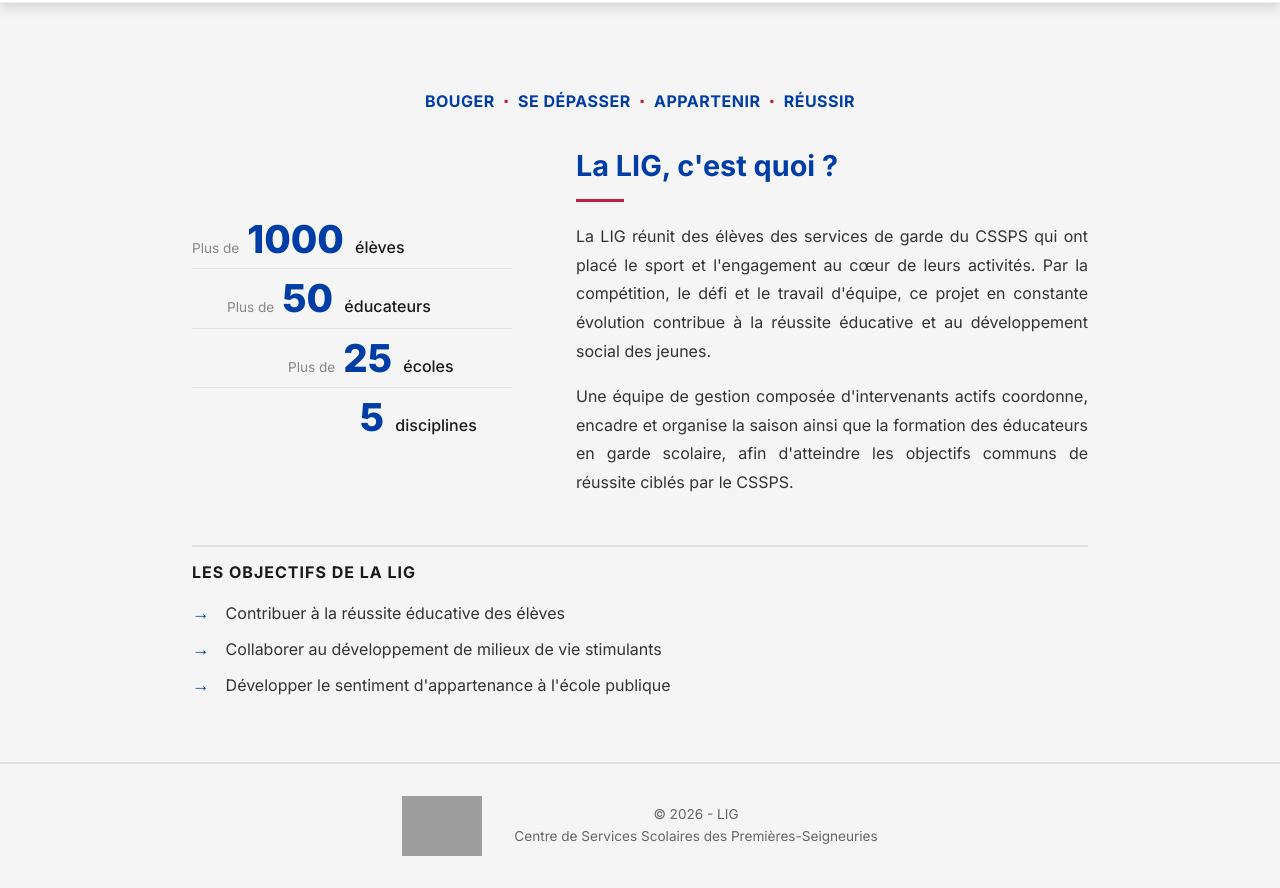
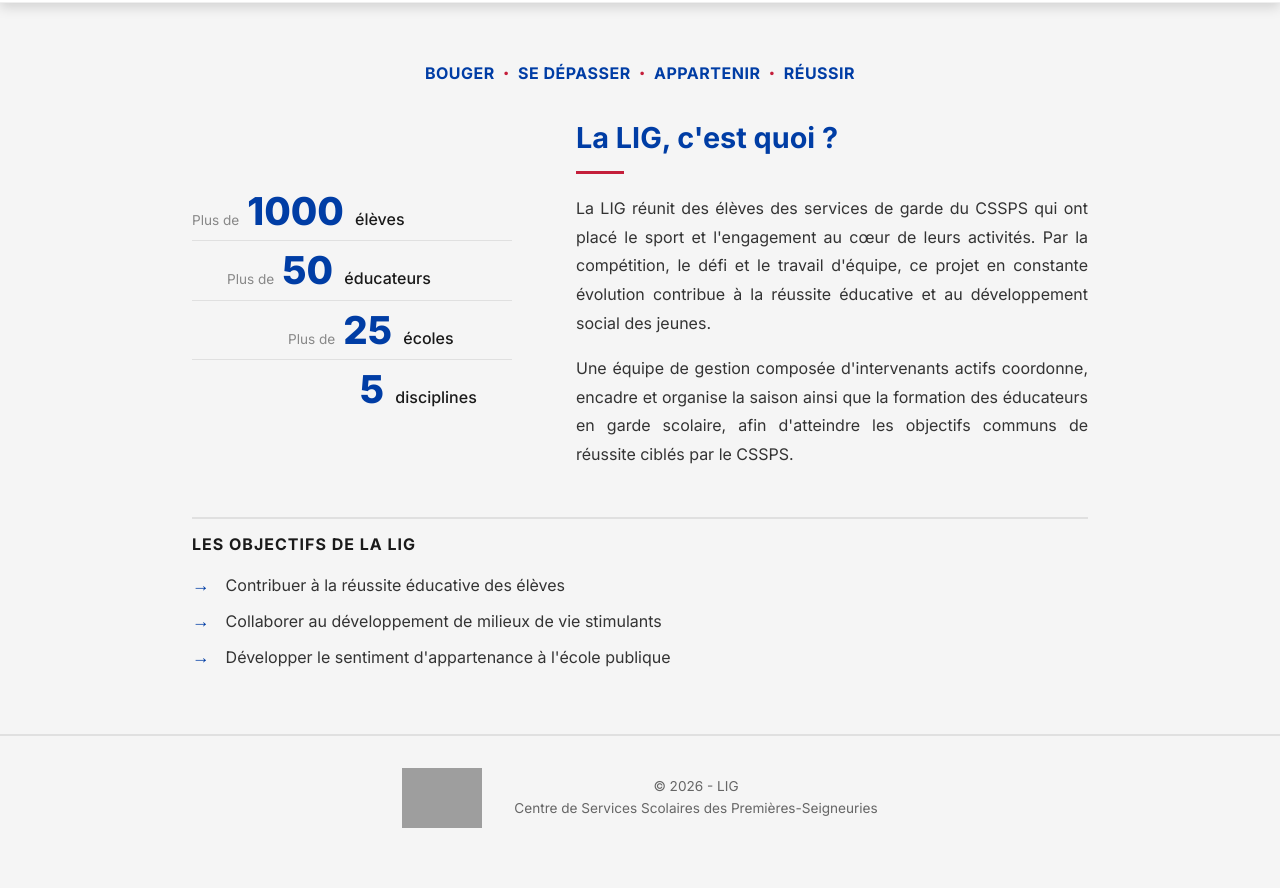
Before and after one commit to cssps-lig/site, a Jekyll site: the page built from lalig.html, in a window 1280 px wide. Shown: the part 203-1091 px from the top of the page. Built offline with Jekyll 4.4.1, drawn with Linux system fonts in a browser that asks for light colours; after the commit the page ends 1063 px from its top, so only the background shows below that; grey boxes are pictures that could not be loaded.

Commit message:
Update styles.css
Ajustement css container

```diff
--- a/assets/css/styles.css
+++ b/assets/css/styles.css
@@ -2017,7 +2017,7 @@
 .lalig-container {
     max-width: 960px;
     margin: 0 auto;
-    padding: 3rem 2rem 0 2rem;
+    padding: 1.25rem 2rem 0 2rem;
 }
 
 .lalig-hero {
```
